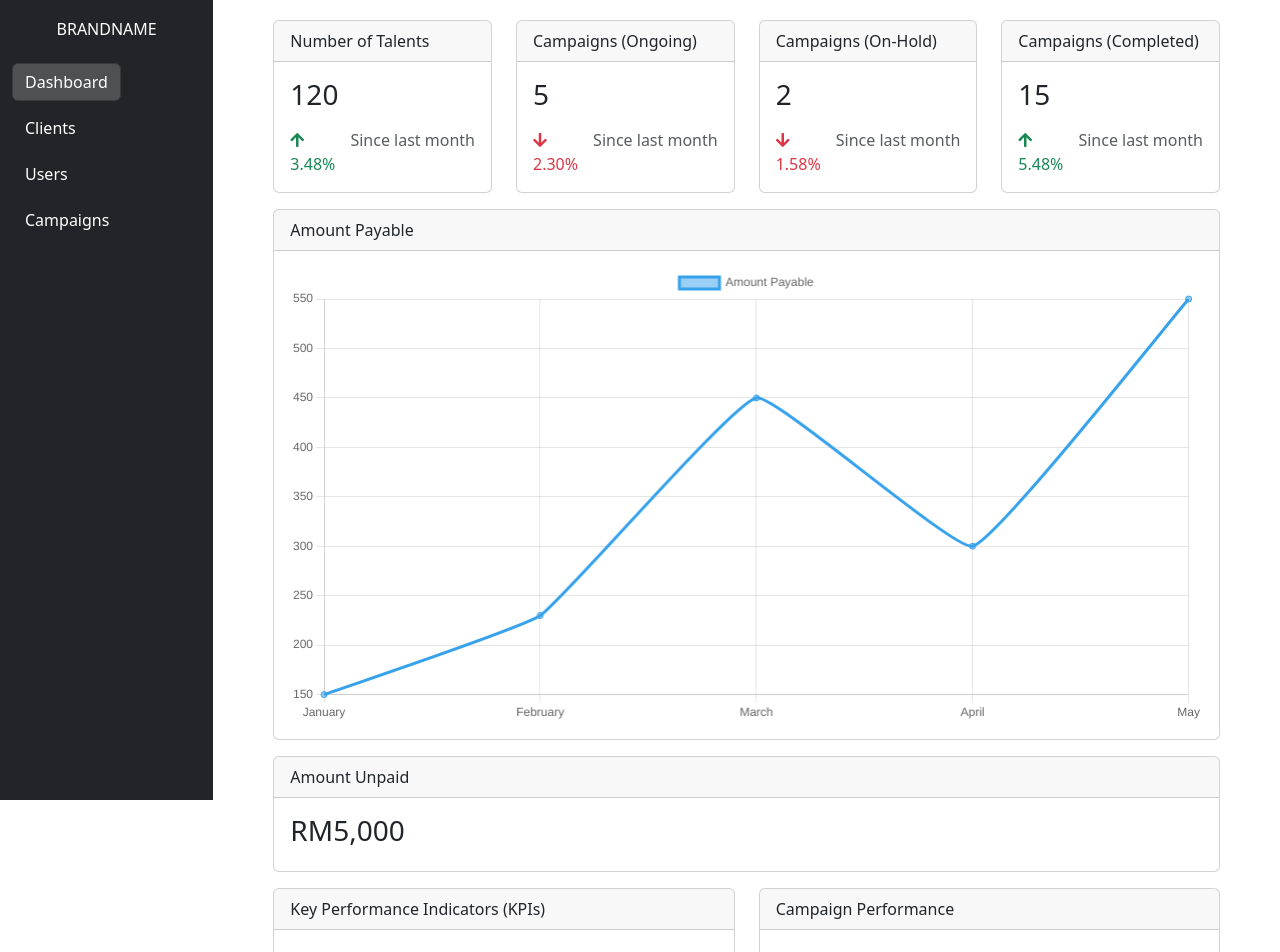
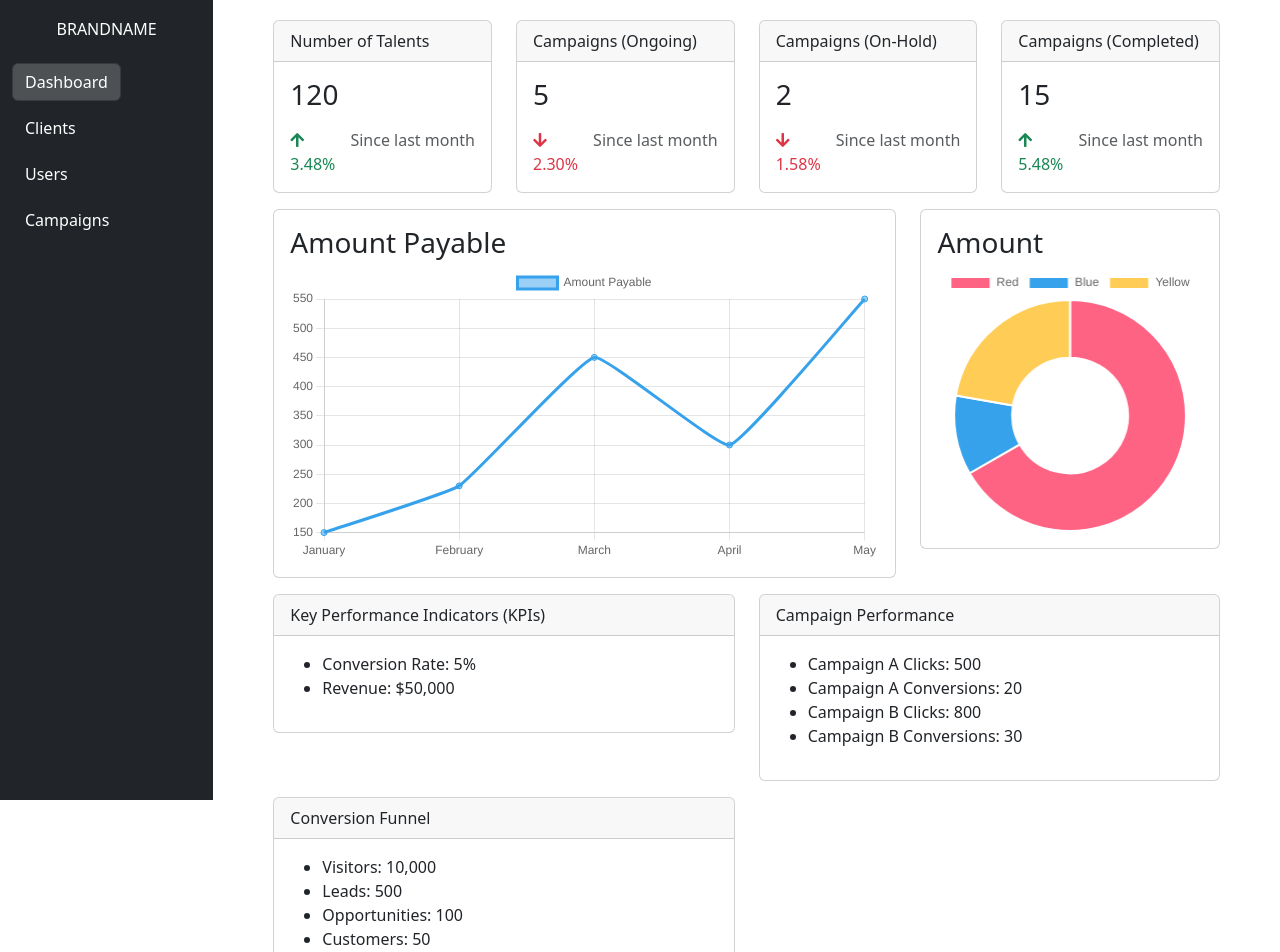
Before and after one commit to svencrox/sample-dashboard, an Angular app: page /dashboard in a window 1280 px wide. Shown: the top 952 px of the page. Built offline with nearby package versions, Linux system fonts and the light colour scheme.

Commit message:
(add) Add a pie chart using chartjs

```diff
--- a/src/app/dashboard/dashboard.component.html
+++ b/src/app/dashboard/dashboard.component.html
@@ -60,24 +60,21 @@
 
 	<!-- Financial Metrics -->
 	<div class="row">
-		<!-- Amount Payable -->
-		<div class="col-md-12">
+		<!-- Amount Payable Line Chart -->
+		<div class="col-md-8">
 			<div class="card mb-3">
-				<div class="card-header">Amount Payable</div>
 				<div class="card-body chart">
-					<canvas id="amount-payable" class="chart-canvas w-100"></canvas>
+					<div><h3>Amount Payable</h3></div>
+					<canvas id="amount-line" class="chart-canvas w-100"></canvas>
 				</div>
 			</div>
 		</div>
-	</div>
-
-	<div class="row">
-		<!-- Amount Unpaid -->
-		<div class="col-md-12">
+		<!-- Amount Payable Pie Chart -->
+		<div class="col-md-4">
 			<div class="card mb-3">
-				<div class="card-header">Amount Unpaid</div>
-				<div class="card-body">
-					<h3>RM5,000</h3>
+				<div class="card-body chart">
+					<div><h3>Amount</h3></div>
+					<canvas id="amount-pie" class="chart-canvas w-100"></canvas>
 				</div>
 			</div>
 		</div>
--- a/src/app/dashboard/dashboard.component.ts
+++ b/src/app/dashboard/dashboard.component.ts
@@ -8,8 +8,10 @@ import { Chart } from "chart.js/auto";
 })
 export class DashboardComponent implements OnInit {
 	amountChart: any;
+	amountPie: any;
 	ngOnInit(): void {
 		this.initLineChart();
+		this.initPieCharrt();
 	}
 
 	@HostListener("window:resize", ["$event"])
@@ -20,7 +22,7 @@ export class DashboardComponent implements OnInit {
 	}
 
 	initLineChart() {
-		const amountChartId = document.getElementById("amount-payable") as HTMLCanvasElement;
+		const amountChartId = document.getElementById("amount-line") as HTMLCanvasElement;
 		this.amountChart = new Chart(amountChartId, {
 			type: "line",
 			data: {
@@ -35,7 +37,27 @@ export class DashboardComponent implements OnInit {
 			},
 			options: {
 				responsive: true,
-				maintainAspectRatio: true,
+			},
+		});
+	}
+
+	initPieCharrt() {
+		const amountPieId = document.getElementById("amount-pie") as HTMLCanvasElement;
+		this.amountPie = new Chart(amountPieId, {
+			type: "doughnut",
+			data: {
+				labels: ["Red", "Blue", "Yellow"],
+				datasets: [
+					{
+						label: "My First Dataset",
+						data: [300, 50, 100],
+						backgroundColor: ["rgb(255, 99, 132)", "rgb(54, 162, 235)", "rgb(255, 205, 86)"],
+						hoverOffset: 4,
+					},
+				],
+			},
+			options: {
+				responsive: true,
 			},
 		});
 	}
```
